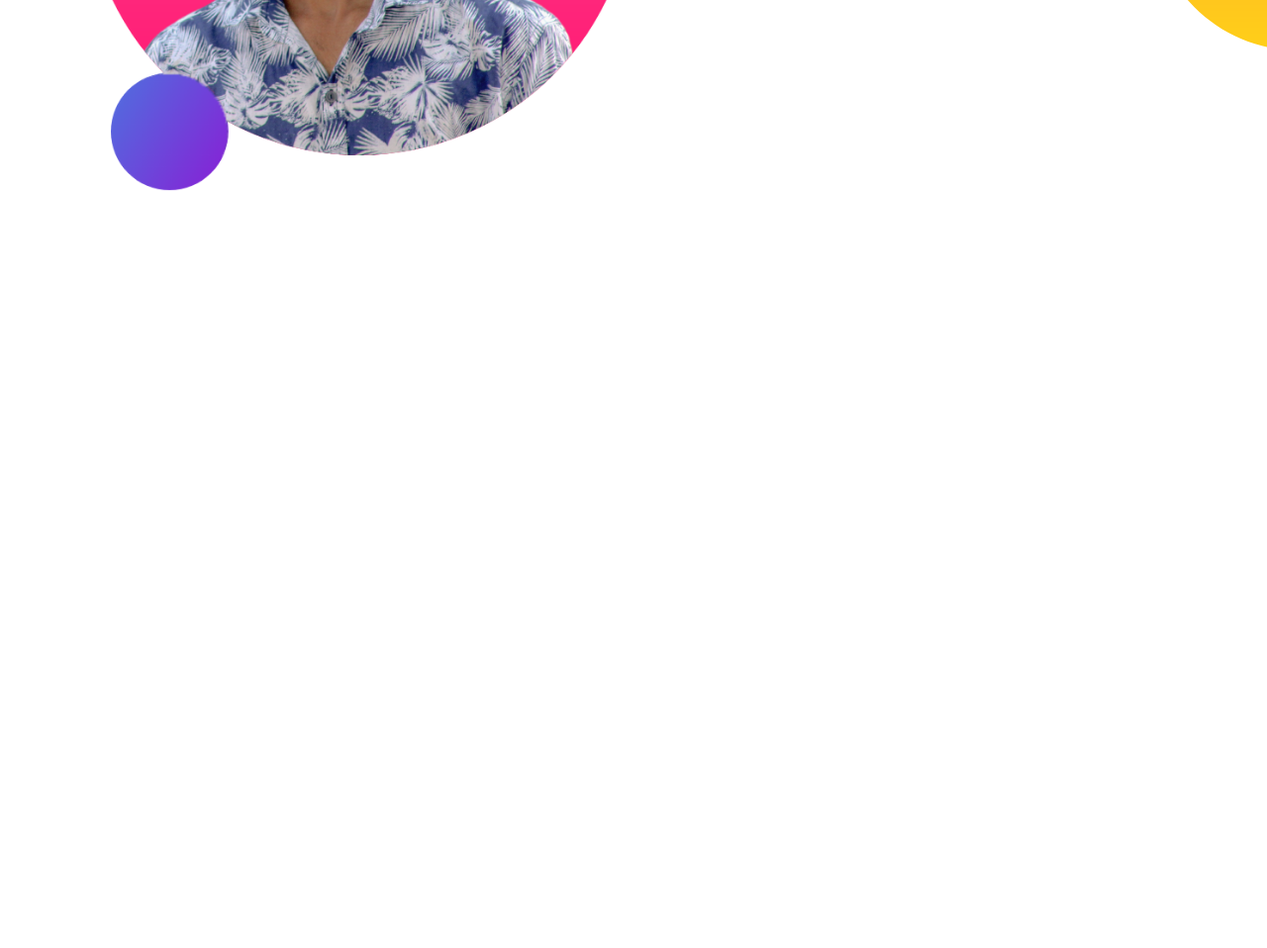
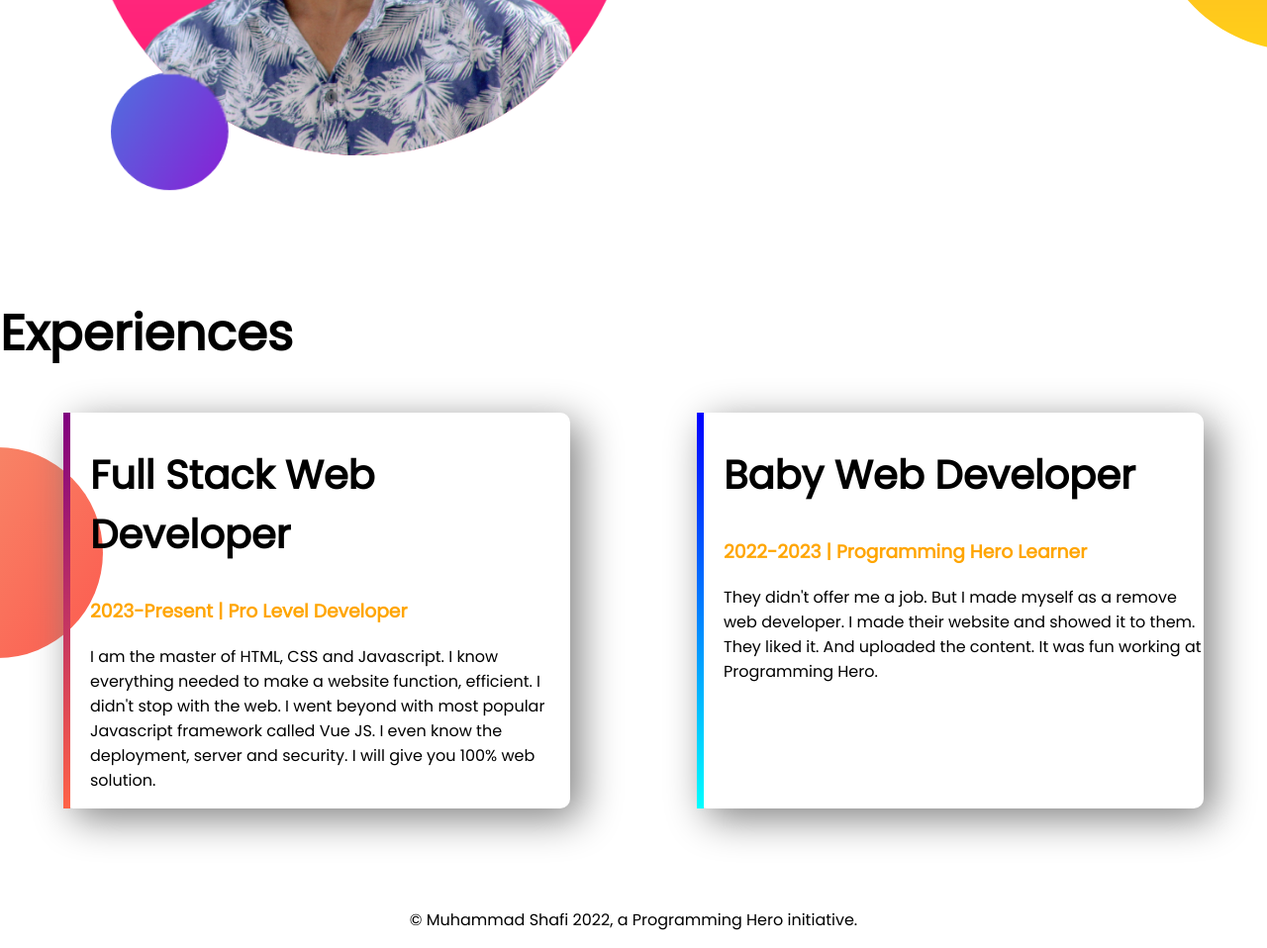
Before and after one commit to MShafiMS/developer-portfolio, a plain HTML site: page index.html in a window 1280 px wide. Shown: the part 1114-2072 px from the top of the page at 99% size. Before the commit the page ends 1414 px from the top, so only its background shows below. Drawn offline with Linux system fonts and the light colour scheme.

Commit message:
footer added

```diff
--- a/index.html
+++ b/index.html
@@ -11,7 +11,7 @@
     <link rel="stylesheet" href="style.css">
 </head>
 <body>
-    <section class="top-banner">
+    <section class="top-banner flexible-container">
         <div class="half-width">
             <h1>Welcome To</h1>
             <h1><span class="name">Muhammad Shafi</span> World!</h1>
@@ -23,7 +23,7 @@
             <img src="images/my-bg1.png" alt="">
         </div>
     </section>
-    <section class="dream-big">
+    <section class="dream-big flexible-container">
         <div class="half-width">
             <img src="images/my-bg22.png" alt="">
         </div>
@@ -34,5 +34,22 @@
             <a class="link-button" target="_blank" href="https://web.facebook.com/msshafims">DOWNLOAD RESUME</a>
         </div>
     </section>
-</body>
+    <section class="experience-area">
+        <h1>Experiences</h1>
+        <div class="flexible-container">
+            <div id="full-stack-experience" class="experience-item">
+                <h2>Full Stack Web Developer</h2>
+                <h3 class="name">2023-Present | Pro Level Developer</h3>
+                <p>I am the master of HTML, CSS and Javascript. I know everything needed to make a website function, efficient. I didn't stop with the web. I went beyond with most popular Javascript framework called Vue JS. I even know the deployment, server and security. I will give you 100% web solution.</p>
+            </div>
+            <div id="web-dev-experience" class="experience-item">
+                <h2>Baby Web Developer</h2>
+                <h3 class="name">2022-2023 | Programming Hero Learner</h3>
+                <p>They didn't offer me a job. But I made myself as a remove web developer. I made their website and showed it to them. They liked it. And uploaded the content. It was fun working at Programming Hero.</p>
+            </div>
+        </div>
+    </section>
+    <footer>
+        <p>© Muhammad Shafi 2022, a Programming Hero initiative.</p>
+    </footer>
 </html>
--- a/style.css
+++ b/style.css
@@ -5,10 +5,13 @@ body{
 h1{
     font-size: 50px;
 }
+h2{
+    font-size: 40px;
+}
 .name{
     color: orange;
 }
-section{
+.flexible-container{
     display: flex;
     margin-bottom: 100px;
 }
@@ -37,3 +40,29 @@ section{
     background-repeat: no-repeat;
     background-position: right;
 }
+.experience-area{
+    background-image: url(images/exp-bg.png);
+    background-repeat: no-repeat;
+    background-position: left;
+}
+.experience-item{
+    width: 40%;
+    margin-left: 5%;
+    margin-right: 5%;
+    padding-left: 20px;
+    border-radius: 10px;
+    box-shadow: 10px 10px 40px gray;
+}
+#web-dev-experience{
+    border-left: 7px solid;
+    border-image: linear-gradient(blue, cyan);
+    border-image-slice: 1;
+}
+#full-stack-experience{
+    border-left: 7px solid;
+    border-image: linear-gradient(purple, tomato);
+    border-image-slice: 1;
+}
+footer p{
+    text-align: center;
+}
```
Also changed, not shown: 4 other files.
